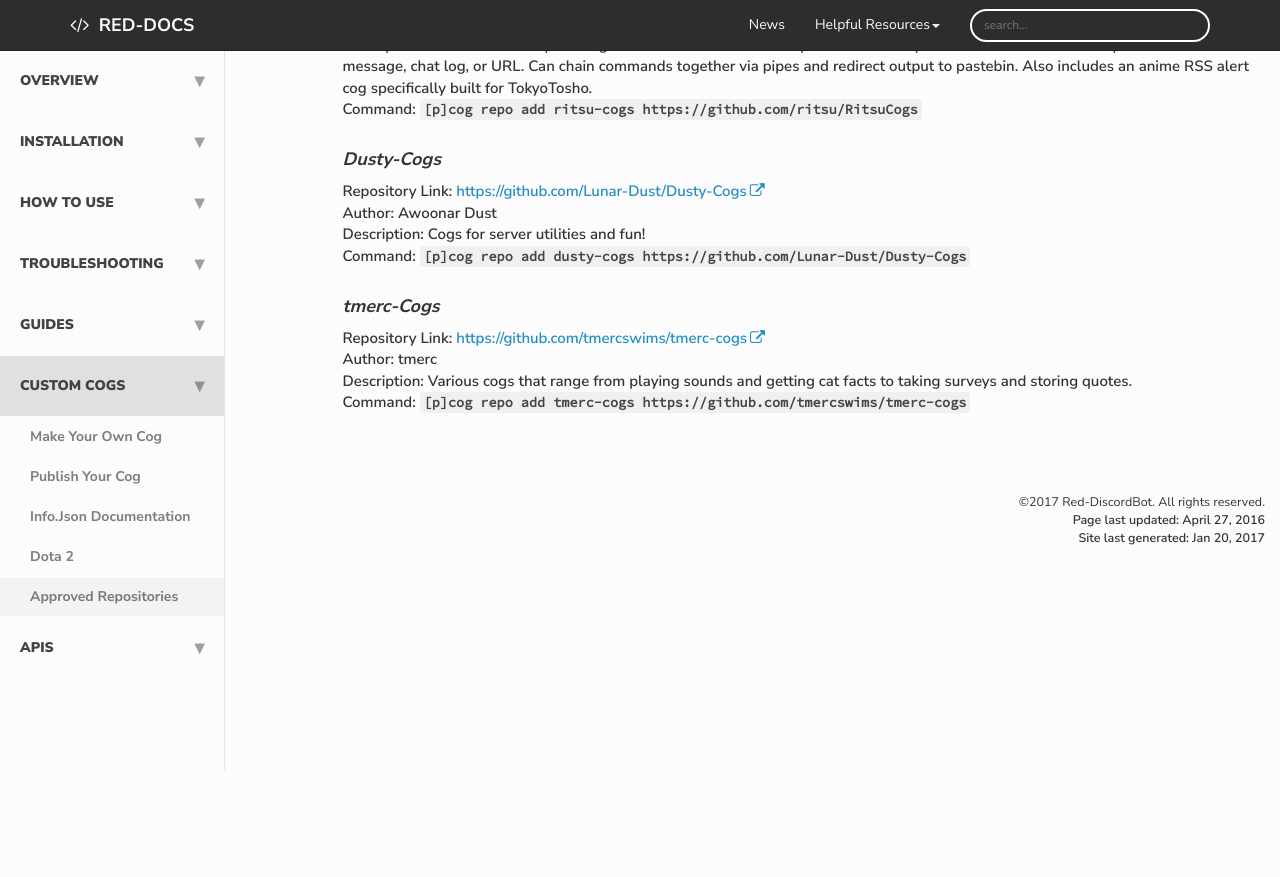
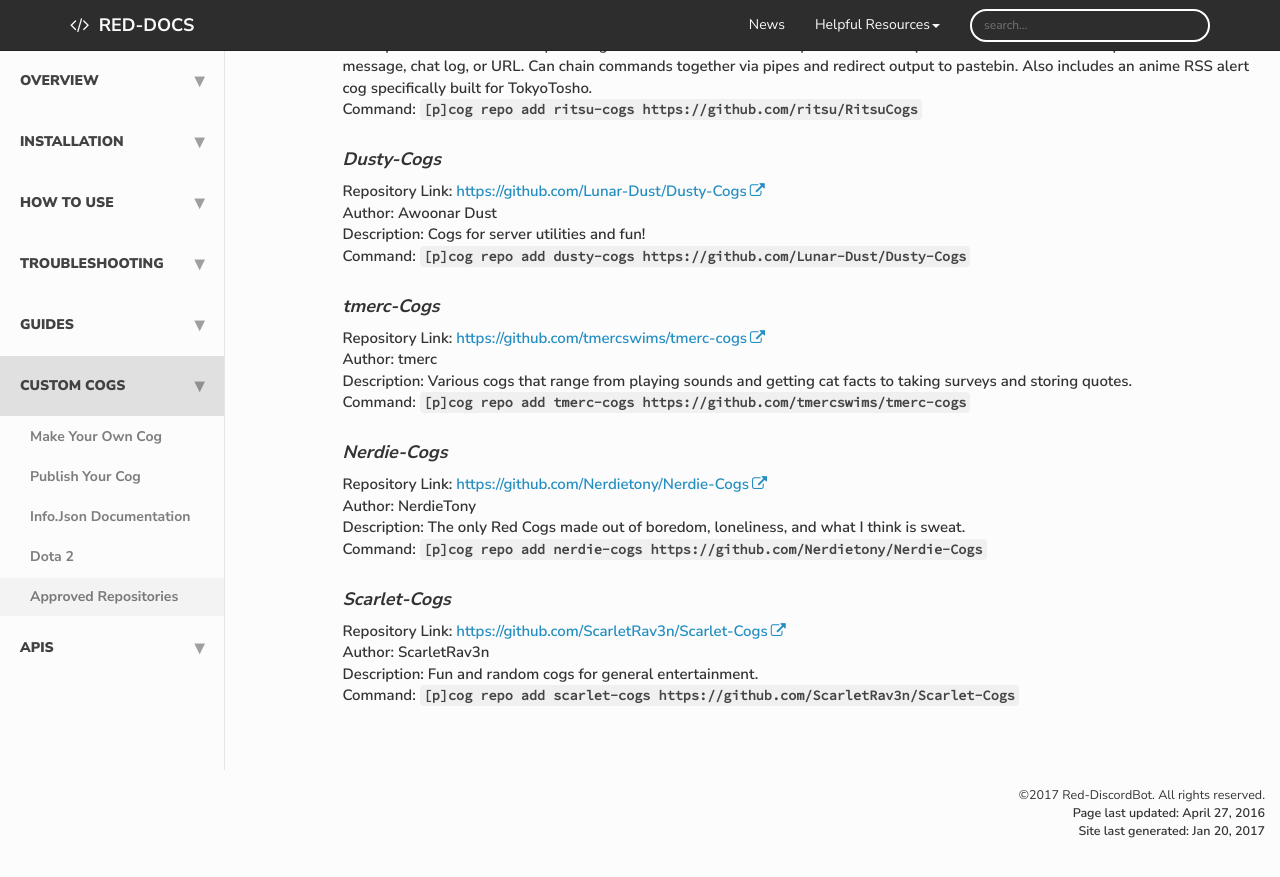
Before and after one commit to Twentysix26/Red-Docs, a Jekyll site: the page built from red/red_cog_approved_repos.md, in a window 1280 px wide and 900 px high, scrolled down 2618 px. Shown: the top 877 px of the window. Built offline with Jekyll 4.4.1, drawn with Linux system fonts in a browser that asks for light colours; nearby versions of some CDN libraries; comment, search, counter and statistics services are not loaded; before the commit the page ends 3225 px from its top, so only the background shows below that.

Commit message:
Updated repos list

```diff
--- a/red/red_cog_approved_repos.md
+++ b/red/red_cog_approved_repos.md
@@ -82,8 +82,6 @@ Author: Kowlin
 Description: General cogs with a slight sniff of moderation tools!
 Command: ``[p]cog repo add refactored-cogs https://github.com/Kowlin/refactored-cogs``
 
-
-
 #### Eslyium-Cogs
 Repository Link: [https://github.com/Eslyium/Eslyium-Cogs](https://github.com/Eslyium/Eslyium-Cogs)
 Author: Eslyium
@@ -125,3 +123,15 @@ Repository Link: [https://github.com/tmercswims/tmerc-cogs](https://github.com/t
 Author: tmerc
 Description: Various cogs that range from playing sounds and getting cat facts to taking surveys and storing quotes.
 Command: ``[p]cog repo add tmerc-cogs https://github.com/tmercswims/tmerc-cogs``
+
+#### Nerdie-Cogs
+Repository Link: [https://github.com/Nerdietony/Nerdie-Cogs](https://github.com/Nerdietony/Nerdie-Cogs)
+Author: NerdieTony
+Description: The only Red Cogs made out of boredom, loneliness, and what I think is sweat.
+Command: ``[p]cog repo add nerdie-cogs https://github.com/Nerdietony/Nerdie-Cogs``
+
+#### Scarlet-Cogs
+Repository Link: [https://github.com/ScarletRav3n/Scarlet-Cogs](https://github.com/ScarletRav3n/Scarlet-Cogs)
+Author: ScarletRav3n
+Description: Fun and random cogs for general entertainment.
+Command: ``[p]cog repo add scarlet-cogs https://github.com/ScarletRav3n/Scarlet-Cogs``
```
